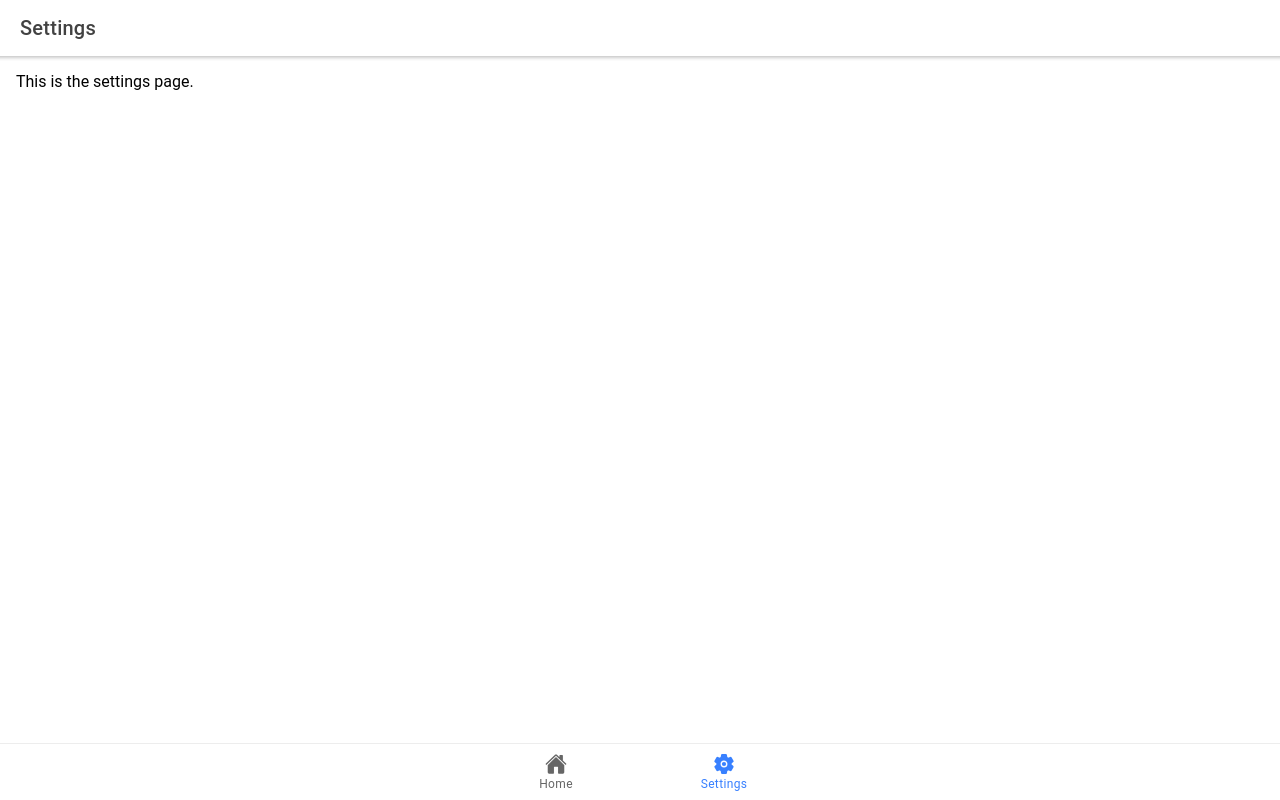
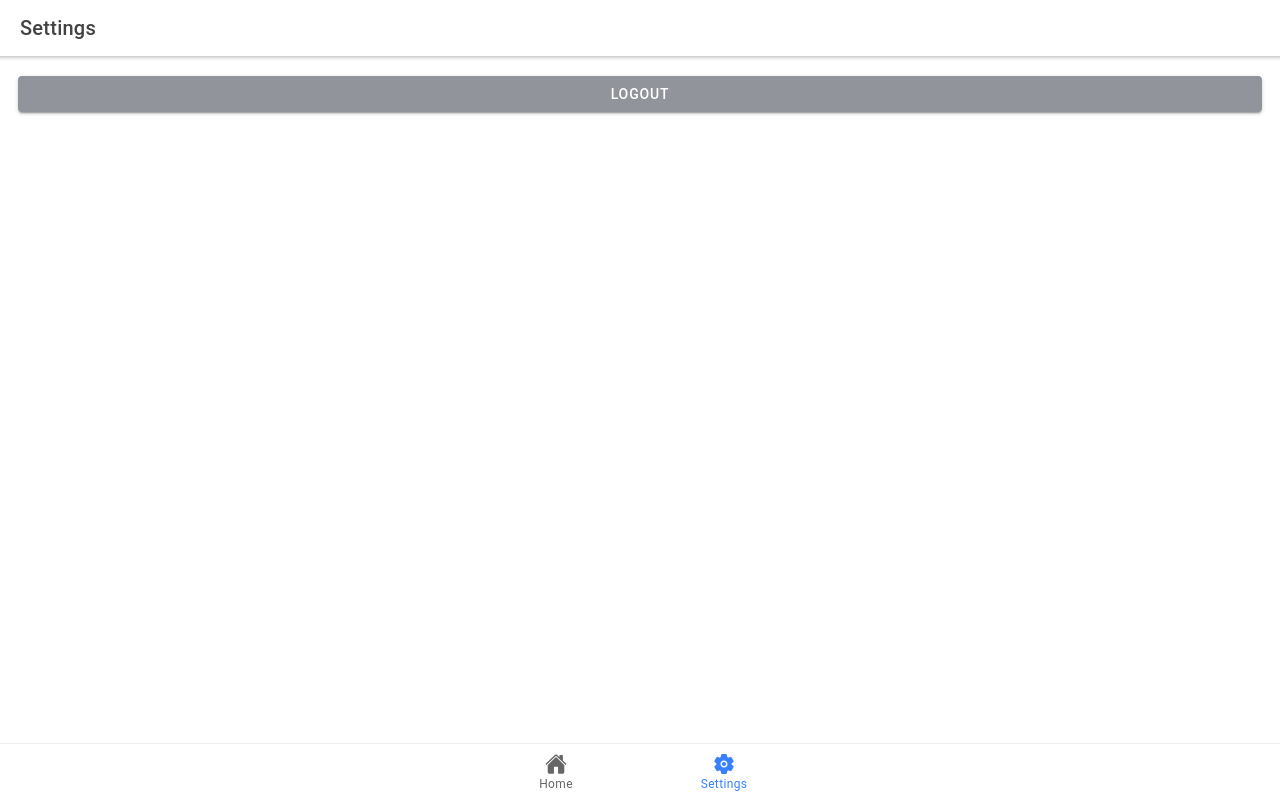
Before and after one commit to mirkonasato/ionic-react-daily-moments, a React (Create React App) app: page /my/settings in a window 1280 px wide. Built offline with nearby package versions, Linux system fonts and the light colour scheme; no server answers; sample sign-in values are in the browser's storage.

Commit message:
Logout Functionality

```diff
--- a/src/pages/SettingsPage.tsx
+++ b/src/pages/SettingsPage.tsx
@@ -1,4 +1,5 @@
-import { IonContent, IonHeader, IonPage, IonTitle, IonToolbar } from '@ionic/react';
+import { IonButton, IonContent, IonHeader, IonPage, IonTitle, IonToolbar } from '@ionic/react';
+import { auth } from '../firebase';
 
 const SettingsPage: React.FC = () => {
   return (
@@ -9,7 +10,10 @@ const SettingsPage: React.FC = () => {
         </IonToolbar>
       </IonHeader>
       <IonContent className="ion-padding">
-        This is the settings page.
+        <IonButton color="medium" expand="block"
+          onClick={() => auth.signOut()}>
+          Logout
+        </IonButton>
       </IonContent>
     </IonPage>
   );
```
